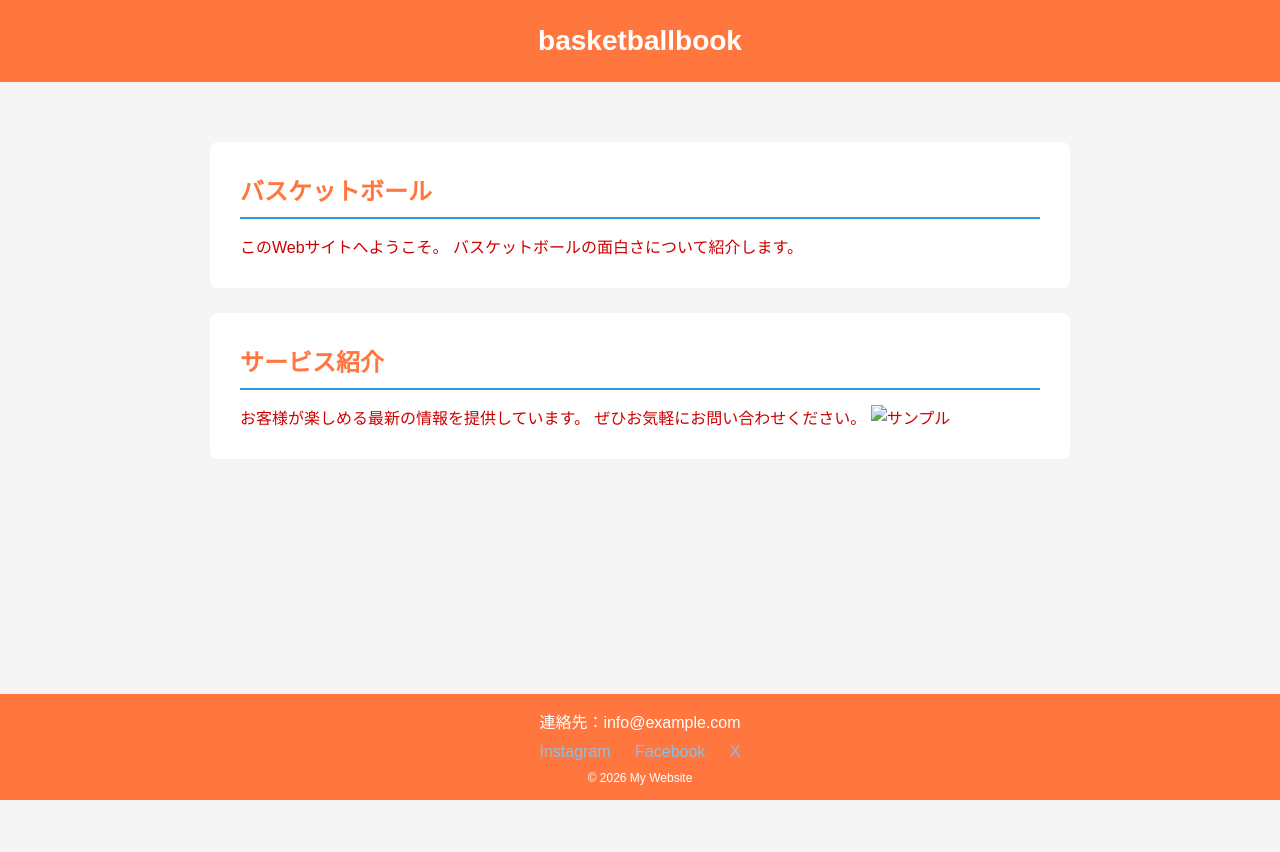
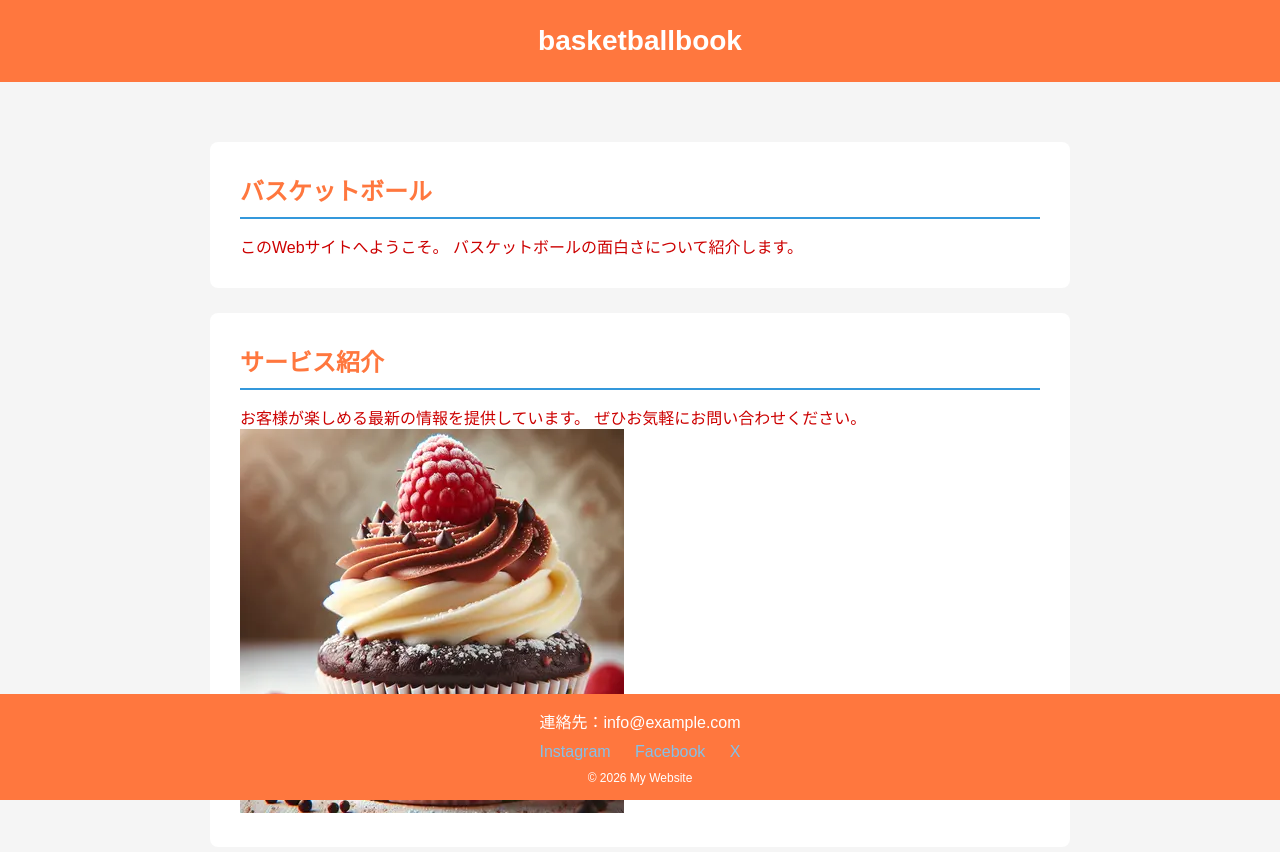
Before and after one commit to MoritaHinata/test1, a plain HTML site: page index.html in a window 1280 px wide. Before the commit the page ends 800 px from the top, so only its background shows below. Drawn offline with Linux system fonts and the light colour scheme.

Commit message:
Revise index.html structure and content
Updated the HTML structure and content for the website, including header, main sections, and footer.

```diff
--- a/index.html
+++ b/index.html
@@ -136,7 +136,7 @@
             <p>
                 お客様が楽しめる最新の情報を提供しています。
                 ぜひお気軽にお問い合わせください。
-                <img src="画像のリンク" alt="サンプル">
+                <img src="https://github.com/MoritaHinata/test1/blob/main/cupcake.jpg?raw=true" alt="サンプル">
             </p>
         </section>
 
```
